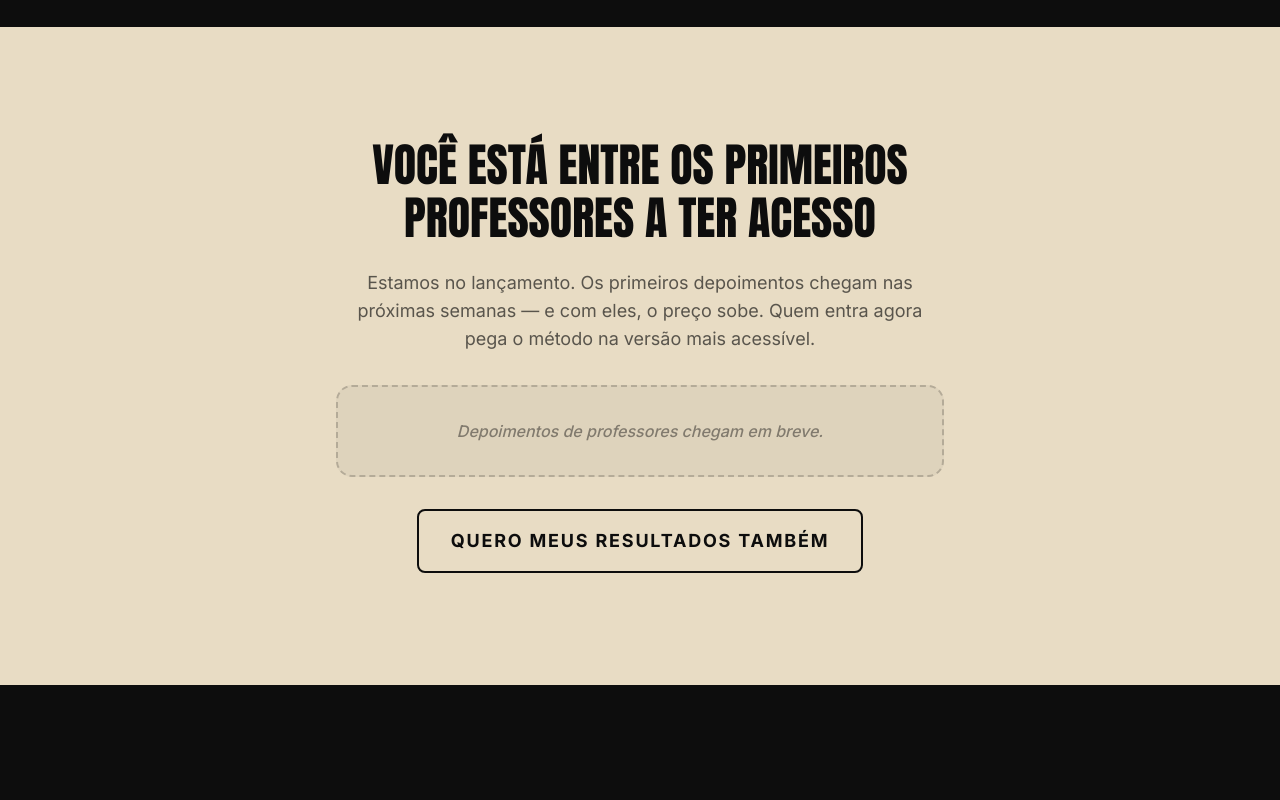
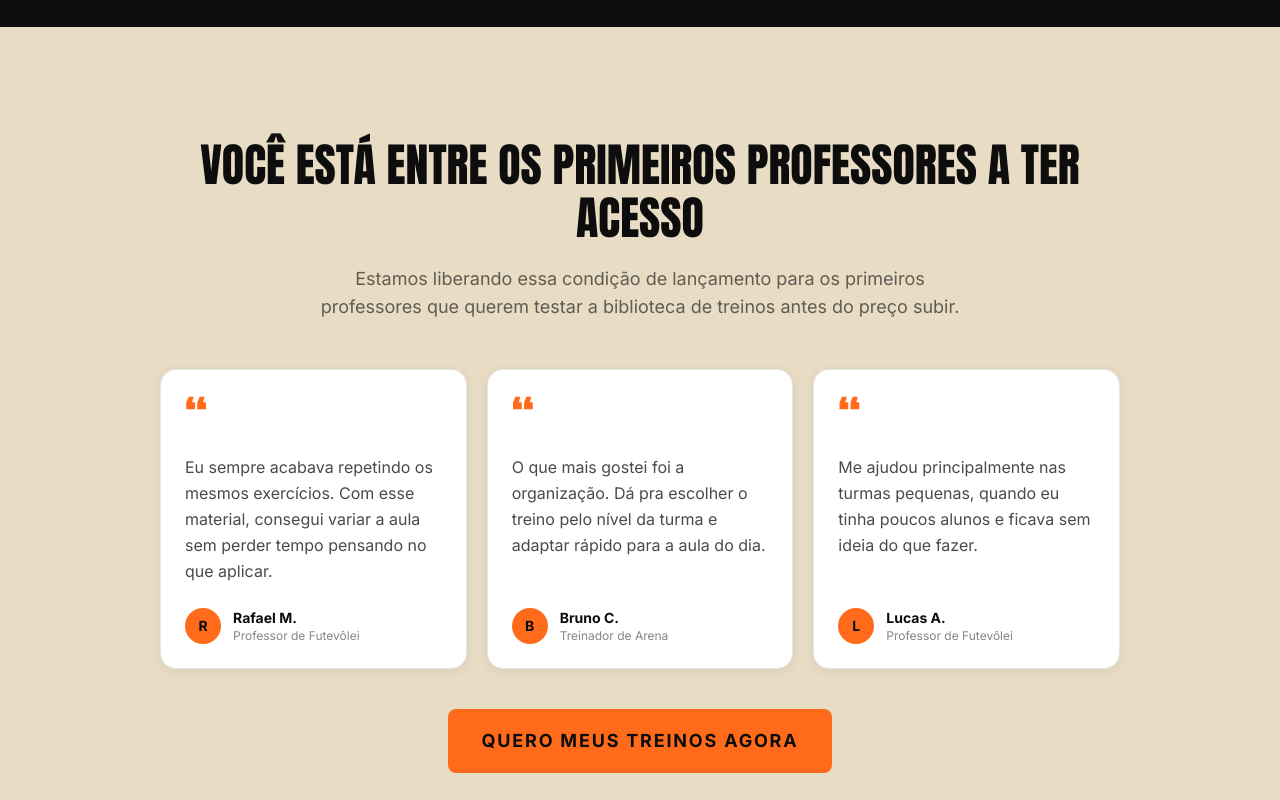
Before and after one commit to caualobo31/200treinosdefutvolei, a Next.js app: page / in a window 1280 px wide. Shown: the part 5880-6680 px from the top of the page. Built offline with nearby package versions, Linux system fonts and the light colour scheme.

Commit message:
feat: seção depoimentos com carrossel de 3 cards e copy de lançamento
Co-Authored-By: Claude Sonnet 4.6 <noreply@anthropic.com>

```diff
--- a/components/sections/Testimonials.tsx
+++ b/components/sections/Testimonials.tsx
@@ -1,21 +1,48 @@
+"use client";
+import { useState } from "react";
+import { ChevronLeft, ChevronRight } from "lucide-react";
+import { Button } from "@/components/ui/Button";
 import { RevealOnScroll } from "@/components/ui/RevealOnScroll";
-import { Button } from "@/components/ui/Button";
 import { CHECKOUT_URL_PREMIUM } from "@/lib/constants";
 
+const testimonials = [
+  {
+    text: "Eu sempre acabava repetindo os mesmos exercícios. Com esse material, consegui variar a aula sem perder tempo pensando no que aplicar.",
+    name: "Rafael M.",
+    role: "Professor de Futevôlei",
+  },
+  {
+    text: "O que mais gostei foi a organização. Dá pra escolher o treino pelo nível da turma e adaptar rápido para a aula do dia.",
+    name: "Bruno C.",
+    role: "Treinador de Arena",
+  },
+  {
+    text: "Me ajudou principalmente nas turmas pequenas, quando eu tinha poucos alunos e ficava sem ideia do que fazer.",
+    name: "Lucas A.",
+    role: "Professor de Futevôlei",
+  },
+];
+
 export function Testimonials() {
+  const [active, setActive] = useState(0);
+
+  const prev = () => setActive((i) => (i === 0 ? testimonials.length - 1 : i - 1));
+  const next = () => setActive((i) => (i === testimonials.length - 1 ? 0 : i + 1));
+
   return (
     <section
       className="py-20 lg:py-28"
       style={{ backgroundColor: "var(--color-bg-sand)" }}
       aria-label="Depoimentos"
     >
-      <div className="max-w-2xl mx-auto px-5 sm:px-8 text-center">
+      <div className="max-w-5xl mx-auto px-5 sm:px-8">
 
+        {/* Headline */}
         <RevealOnScroll>
           <h2
-            className="font-display uppercase mb-6"
+            className="font-display uppercase text-center mb-5"
             style={{
-              fontSize: "clamp(26px, 4vw, 46px)",
+              fontSize: "clamp(24px, 4vw, 46px)",
               color: "var(--color-text-dark)",
               lineHeight: 1.15,
             }}
@@ -24,49 +51,138 @@ export function Testimonials() {
           </h2>
         </RevealOnScroll>
 
-        <RevealOnScroll delay={150}>
+        {/* Subtext */}
+        <RevealOnScroll delay={100}>
           <p
-            className="text-lg mb-8"
-            style={{ color: "rgba(13,13,13,0.65)" }}
+            className="text-center text-base sm:text-lg mb-12 max-w-2xl mx-auto"
+            style={{ color: "rgba(13,13,13,0.62)" }}
           >
-            Estamos no lançamento. Os primeiros depoimentos chegam nas próximas semanas
-            — e com eles, o preço sobe. Quem entra agora pega o método na versão mais
-            acessível.
+            Estamos liberando essa condição de lançamento para os primeiros professores
+            que querem testar a biblioteca de treinos antes do preço subir.
           </p>
         </RevealOnScroll>
 
-        {/* Espaço reservado para depoimentos futuros */}
-        {/*
-          Substituir este bloco pelos prints dos depoimentos quando disponíveis.
-          Usar carrossel horizontal com 3-5 cards.
-          Imagens: /public/images/depoimento-1.png, depoimento-2.png, etc.
-        */}
-        <RevealOnScroll delay={250}>
-          <div
-            className="rounded-2xl p-8 mb-8 border-2 border-dashed"
-            style={{
-              borderColor: "rgba(13,13,13,0.2)",
-              backgroundColor: "rgba(13,13,13,0.04)",
-            }}
-          >
-            <p
-              className="text-base font-medium italic"
-              style={{ color: "rgba(13,13,13,0.45)" }}
+        {/* ─── Desktop: 3 cards lado a lado ─── */}
+        <div className="hidden md:grid grid-cols-3 gap-5 mb-10">
+          {testimonials.map((t, i) => (
+            <RevealOnScroll key={i} delay={i * 100}>
+              <TestimonialCard t={t} />
+            </RevealOnScroll>
+          ))}
+        </div>
+
+        {/* ─── Mobile: carrossel 1 card por vez ─── */}
+        <div className="md:hidden mb-6">
+          <div className="relative">
+            <TestimonialCard t={testimonials[active]} />
+
+            {/* Setas */}
+            <button
+              onClick={prev}
+              className="absolute left-0 top-1/2 -translate-y-1/2 -translate-x-3 w-9 h-9 rounded-full flex items-center justify-center shadow-md cursor-pointer transition-opacity duration-150 hover:opacity-80"
+              style={{ backgroundColor: "var(--color-text-dark)", color: "var(--color-accent)" }}
+              aria-label="Depoimento anterior"
             >
-              Depoimentos de professores chegam em breve.
-              <br />
-              {/* Substituir por imagens reais de depoimentos */}
-            </p>
+              <ChevronLeft className="w-5 h-5" />
+            </button>
+            <button
+              onClick={next}
+              className="absolute right-0 top-1/2 -translate-y-1/2 translate-x-3 w-9 h-9 rounded-full flex items-center justify-center shadow-md cursor-pointer transition-opacity duration-150 hover:opacity-80"
+              style={{ backgroundColor: "var(--color-text-dark)", color: "var(--color-accent)" }}
+              aria-label="Próximo depoimento"
+            >
+              <ChevronRight className="w-5 h-5" />
+            </button>
           </div>
-        </RevealOnScroll>
 
-        <RevealOnScroll delay={350}>
-          <Button variant="outline-sand" size="lg" href={CHECKOUT_URL_PREMIUM}>
-            Quero meus resultados também
-          </Button>
+          {/* Bolinhas */}
+          <div className="flex justify-center gap-2 mt-5" role="tablist">
+            {testimonials.map((_, i) => (
+              <button
+                key={i}
+                onClick={() => setActive(i)}
+                role="tab"
+                aria-selected={i === active}
+                aria-label={`Depoimento ${i + 1}`}
+                className="rounded-full transition-all duration-200 cursor-pointer"
+                style={{
+                  width: i === active ? "24px" : "8px",
+                  height: "8px",
+                  backgroundColor:
+                    i === active ? "var(--color-text-dark)" : "rgba(13,13,13,0.25)",
+                }}
+              />
+            ))}
+          </div>
+        </div>
+
+        {/* CTA */}
+        <RevealOnScroll delay={300}>
+          <div className="text-center mt-4">
+            <Button variant="primary" size="lg" href={CHECKOUT_URL_PREMIUM}>
+              Quero meus treinos agora
+            </Button>
+          </div>
         </RevealOnScroll>
 
       </div>
     </section>
   );
 }
+
+function TestimonialCard({ t }: { t: typeof testimonials[0] }) {
+  return (
+    <div
+      className="rounded-2xl p-6 h-full flex flex-col justify-between"
+      style={{
+        backgroundColor: "#fff",
+        border: "1px solid rgba(13,13,13,0.10)",
+        boxShadow: "0 2px 12px rgba(13,13,13,0.07)",
+      }}
+    >
+      {/* Aspas decorativas */}
+      <div
+        className="font-display text-5xl leading-none mb-3 select-none"
+        style={{ color: "var(--color-accent)" }}
+        aria-hidden="true"
+      >
+        &ldquo;
+      </div>
+
+      {/* Texto */}
+      <p
+        className="text-base leading-relaxed flex-1 mb-6"
+        style={{ color: "rgba(13,13,13,0.75)" }}
+      >
+        {t.text}
+      </p>
+
+      {/* Autor */}
+      <div className="flex items-center gap-3">
+        <div
+          className="w-9 h-9 rounded-full flex items-center justify-center font-bold text-sm flex-shrink-0"
+          style={{
+            backgroundColor: "var(--color-accent)",
+            color: "var(--color-text-dark)",
+          }}
+        >
+          {t.name.charAt(0)}
+        </div>
+        <div>
+          <div
+            className="font-bold text-sm"
+            style={{ color: "var(--color-text-dark)" }}
+          >
+            {t.name}
+          </div>
+          <div
+            className="text-xs"
+            style={{ color: "rgba(13,13,13,0.50)" }}
+          >
+            {t.role}
+          </div>
+        </div>
+      </div>
+    </div>
+  );
+}
```
